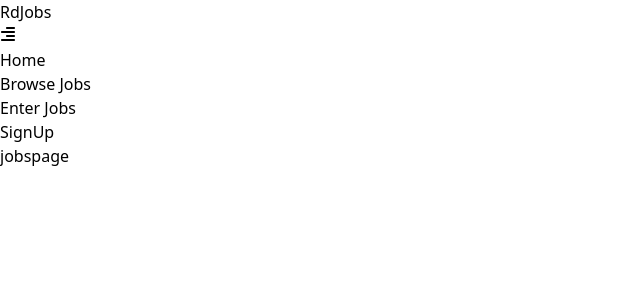
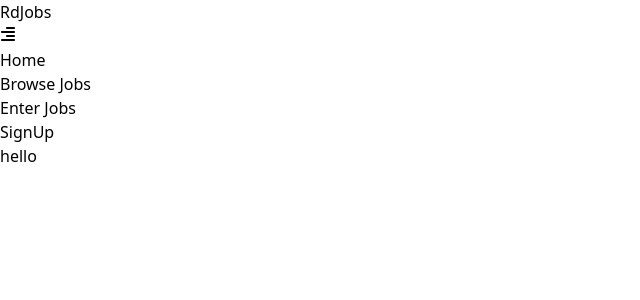
Before and after one commit to Naimul07/Jobs, a React (Vite) app: page /jobs in a window 1280 px wide. Shown: the top 300 px of the page, without its empty margins (0-640 px from the left). Built offline with nearby package versions, Linux system fonts and the light colour scheme.

Commit message:
solved navbar fixed problem

```diff
--- a/src/Components/Navbar.jsx
+++ b/src/Components/Navbar.jsx
@@ -10,7 +10,7 @@ function Navbar() {
   const linkclass = ({ isActive}) => isActive?"border-b border-b-2":"";
   return (
     <>
-      <div className={`text-white font-semibold fixed p-5 transition-all duration-500 ease-in ${nav ? 'bg-indigo-800 w-4/5' : 'bg-indigo-600 w-full'}`}>
+      <div className={`text-white font-semibold fixed top-0 p-5 transition-all duration-500 ease-in ${nav ? 'bg-indigo-800 w-4/5' : 'bg-indigo-600 w-full'}`}>
         <nav className="relative flex flex-col md:flex-row md:justify-between gap-2 md:container md:mx-auto">
           <div className={`${nav?'hidden':'block'}`}>
             RdJobs
--- a/src/Pages/JobsPage.jsx
+++ b/src/Pages/JobsPage.jsx
@@ -3,7 +3,9 @@
 function JobsPage() {
   return (
    <>
-   <h1>jobspage</h1>
+   <div className="pt-16 ">
+<h1>hello</h1>
+   </div>
    </>
   )
 }
```
